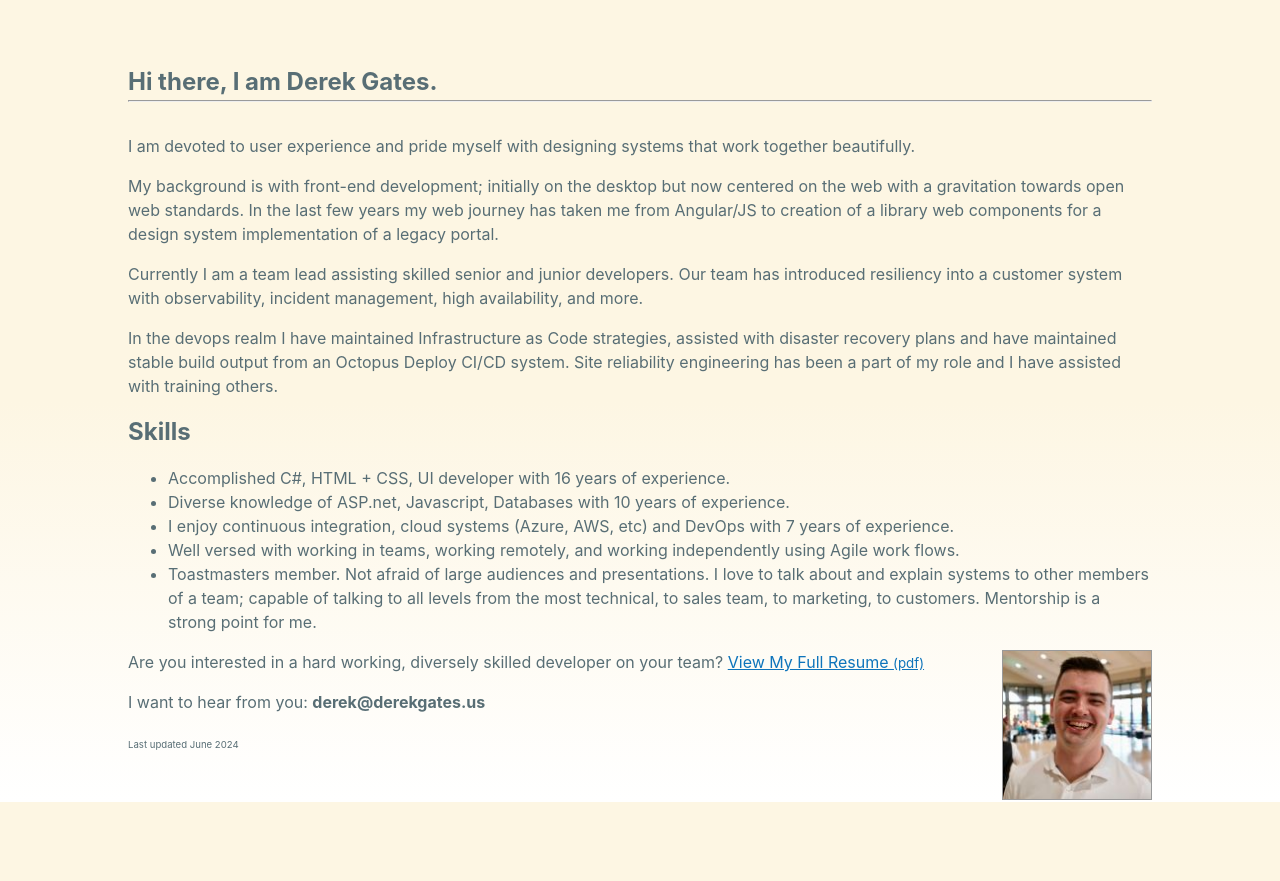
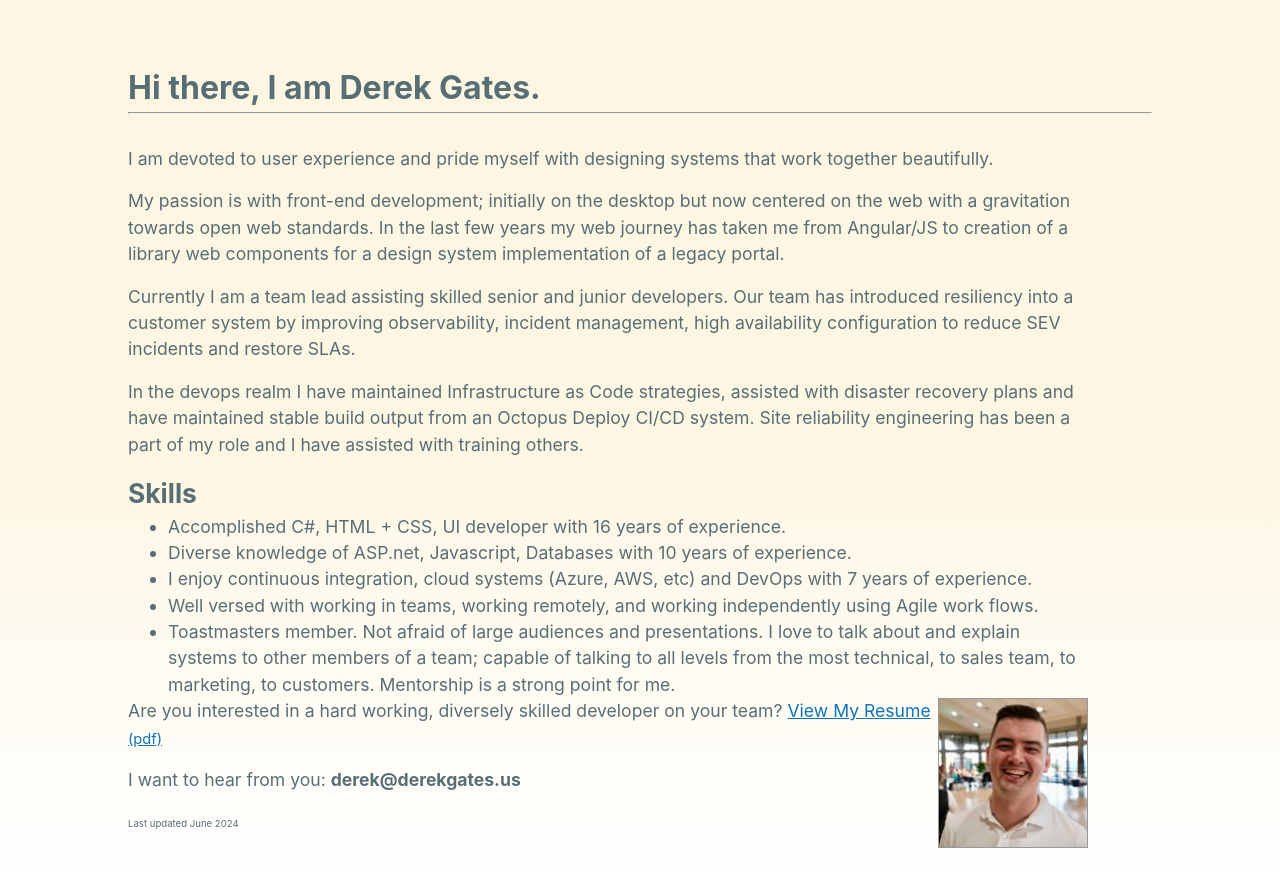
Before and after one commit to derekgates/derekgates.us, a PHP site: page / in a window 1280 px wide. Before the commit the page ends 802 px from the top, so only its background shows below. Run offline with PHP 8.4, Linux system fonts and the light colour scheme.

Commit message:
More semantic HTML and some tweaks to current job description with devops

```diff
--- a/css/main.css
+++ b/css/main.css
@@ -1,4 +1,4 @@
-    /*!
+/*!
     Josh's Custom CSS Reset
     https://www.joshwcomeau.com/css/custom-css-reset/
 */
--- a/index.html
+++ b/index.html
@@ -50,6 +50,7 @@
             grid-auto-rows: minmax(2rem, auto); */
         }
         header img { margin-left: 1rem; }
+        main { max-width: 60rem; font-size: 1.1rem; }
         a,a:visited { color: #0E74BB;}
         a:active{ color: #2AA198;}
         a:hover {
@@ -70,22 +71,19 @@
       </head>
       <body>
       <header>
-          <section>
           <h1>Hi there, I am Derek Gates.</h1>
           <hr/>
-          </section>
       </header>
-          <section>
+      <main>
             <p>I am devoted to user experience and pride myself with designing systems that work together beautifully.</p>
 
-                <p>My background is with front-end development; initially on the desktop but now centered on the web with a gravitation towards open web standards.  In the last few years my web journey has taken me from Angular/JS to creation of a library web components for a design system implementation of a legacy portal.</p>
+            <p>My passion is with front-end development; initially on the desktop but now centered on the web with a gravitation towards open web standards.  In the last few years my web journey has taken me from Angular/JS to creation of a library web components for a design system implementation of a legacy portal.</p>
 
-                <p>Currently I am a team lead assisting skilled senior and junior developers.  Our team has introduced resiliency into a customer system with observability, incident management, high availability, and more.</p>
+            <p>Currently I am a team lead assisting skilled senior and junior developers.  Our team has introduced resiliency into a customer system by improving observability, incident management, high availability configuration to reduce SEV incidents and restore SLAs.</p>
 
             <p>In the devops realm I have maintained Infrastructure as Code strategies, assisted with disaster recovery plans and have maintained stable build output from an Octopus Deploy CI/CD system.  Site reliability engineering has been a part of my role and I have assisted with training others.</p>
 
             <h2>Skills</h2>
-                <p>
             <ul>
               <li>Accomplished C#,  HTML + CSS, UI developer with 16 years of experience.</li>
               <li>Diverse knowledge of ASP.net, Javascript, Databases with 10 years of experience.</li>
@@ -93,12 +91,11 @@
               <li>Well versed with working in teams, working remotely, and working independently using Agile work flows.</li>
               <li>Toastmasters member.  Not afraid of large audiences and presentations.  I love to talk about and explain systems to other members of a team; capable of talking to all levels from the most technical, to sales team, to marketing, to customers.  Mentorship is a strong point for me.</li>
             </ul>
-                </p>
             <img src="img/avatar_150x150.jpg?v=kPvW4AoJ54" srcset="img/avatar_300x300.jpg?v=kPvW4AoJ54 2x" width="150" height="150" alt="Picture of Me from ~2016" class="right"/>
-                <p>Are you interested in a hard working, diversely skilled developer on your team?  <a href="resume.pdf">View My Full Resume <small>(pdf)</small></a></p>
+            <p>Are you interested in a hard working, diversely skilled developer on your team?  <a href="resume.pdf">View My Resume <small>(pdf)</small></a></p>
 
             <p>I want to hear from you: <strong>der<span class="no">4405s</span>ek<span class="no">34rufhaa</span>@de<span class="no">000</span><span class="yes">rekga</span><span class="no">too</span><span class="yes">tes</span>.us</strong></p>
-      </section>
+        </main>
         <footer>
           <small>Last updated June 2024</small>
         </footer>
```
Lines whose indentation alone changed are shown as unchanged.
